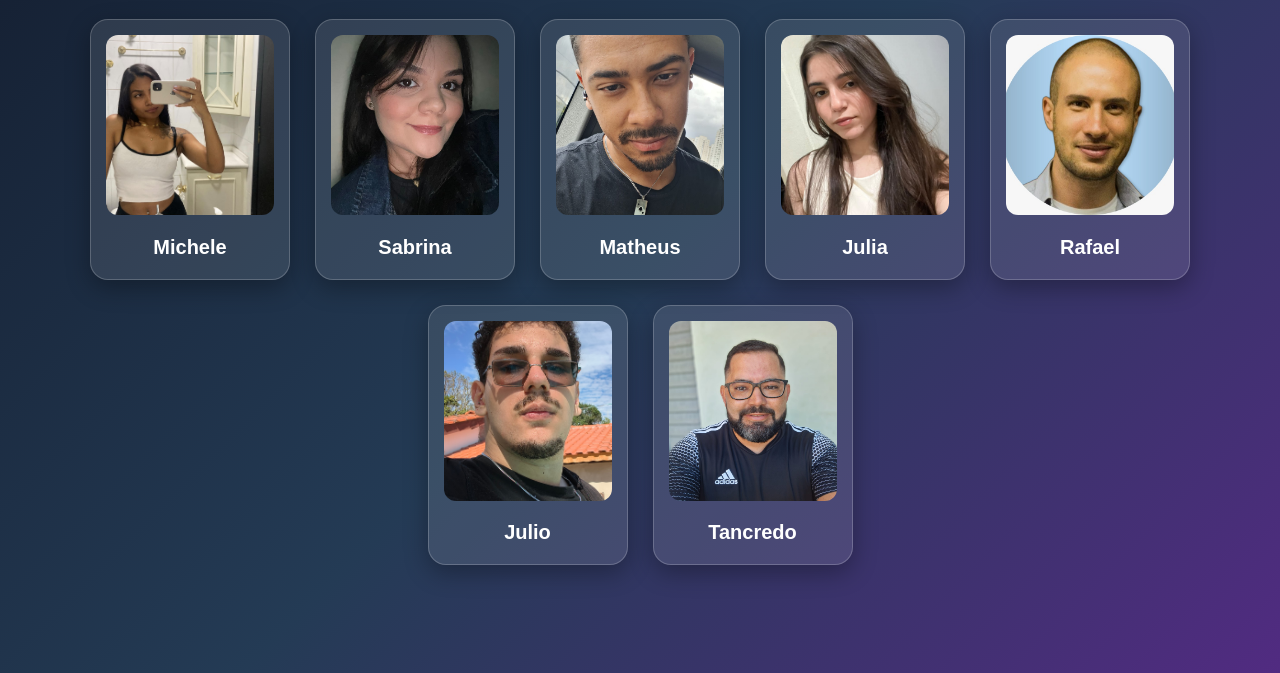
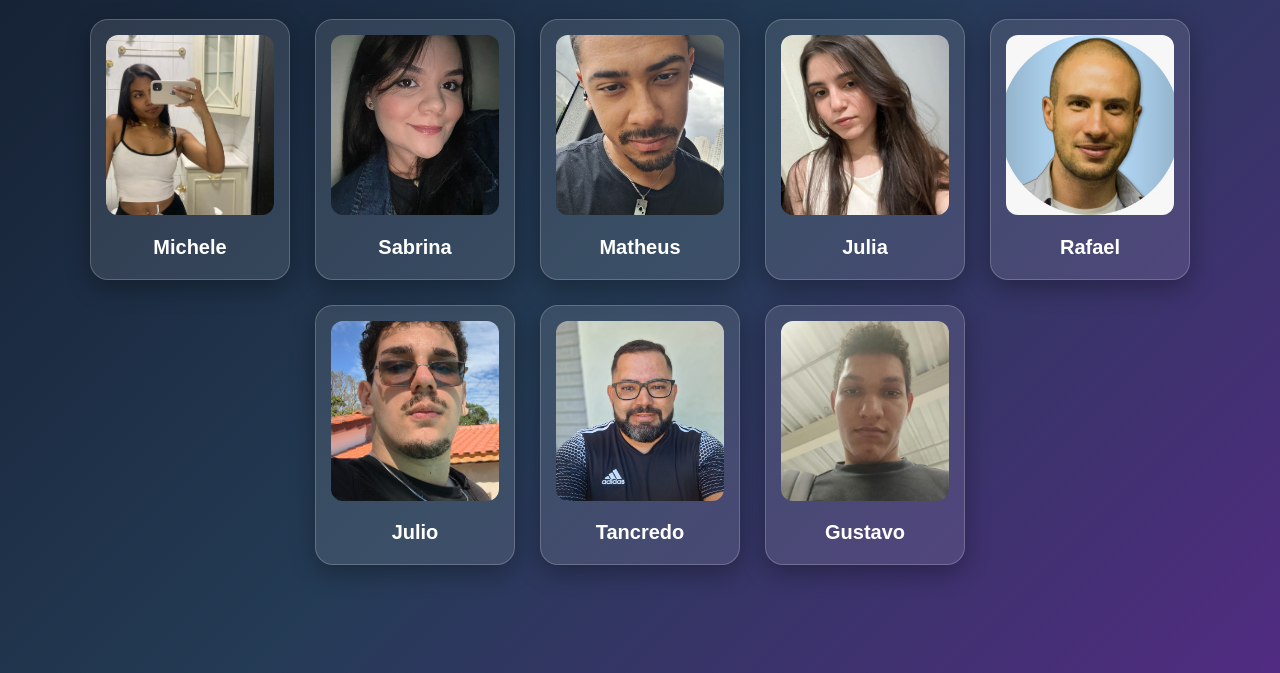
Before and after one commit to matheusluiz1/viralataclub, a plain HTML site: page grupo.html in a window 1280 px wide. Shown: the part 127-800 px from the top of the page. Drawn offline with Linux system fonts and the light colour scheme.

Commit message:
Update grupo.html

```diff
--- a/grupo.html
+++ b/grupo.html
@@ -114,6 +114,10 @@
             <img src="tancredo.jpg" alt="Tancredo">
             <h2>Tancredo</h2>
         </div>
+        <div class="integrante">
+            <img src="gustavo.jpg" alt="Gustavo">
+            <h2>Gustavo</h2>
+        </div>
     </div>
 
 </body>
```
